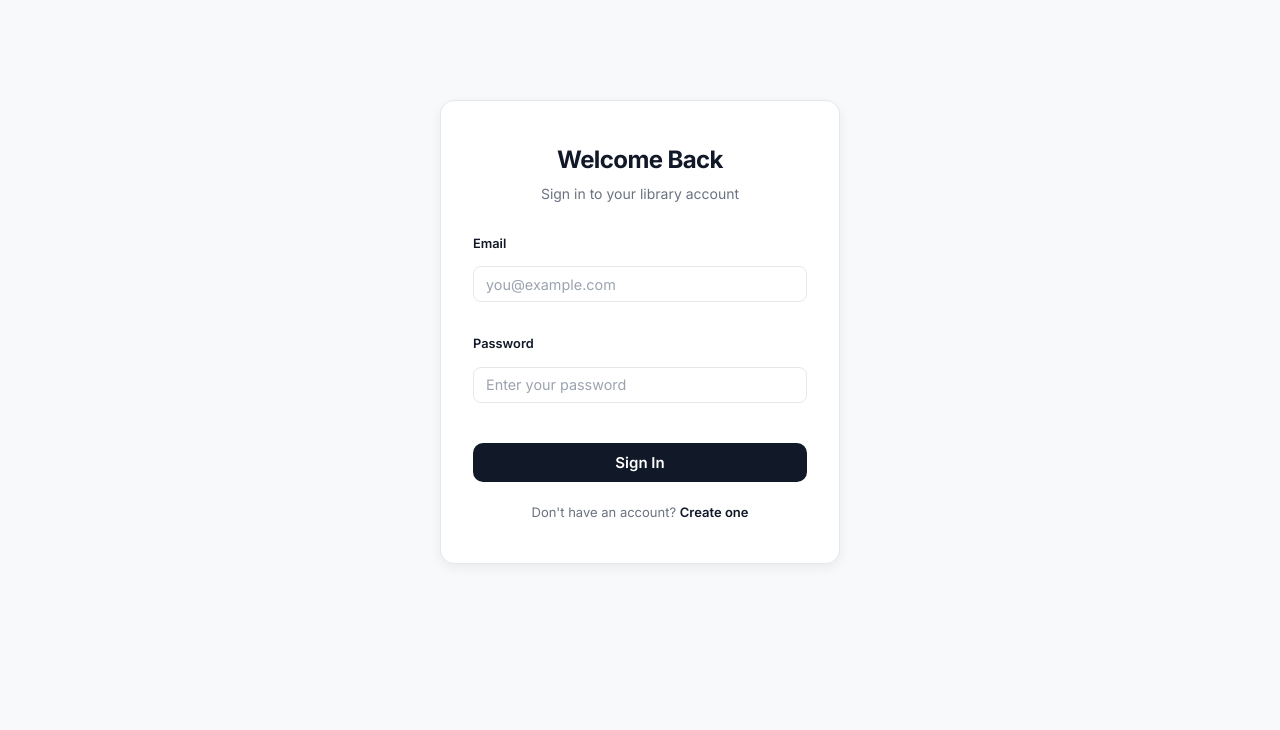
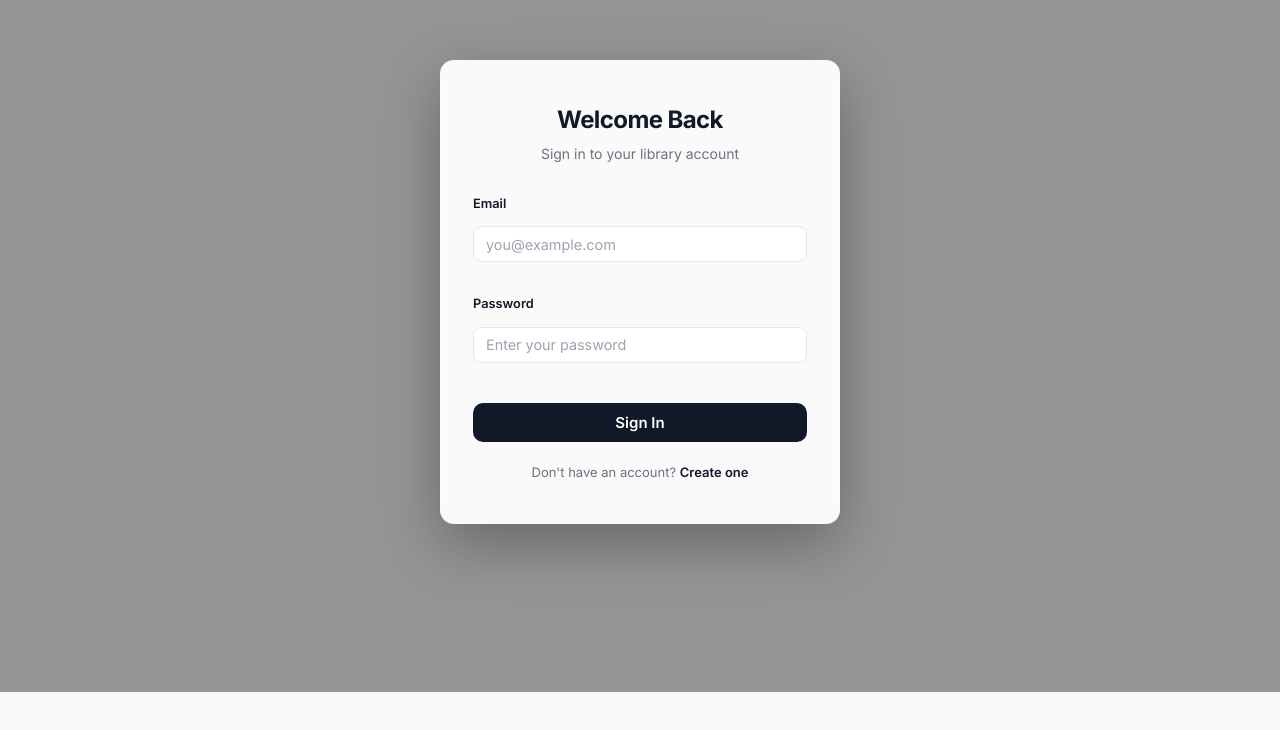
Before and after one commit to ThishaniDissanayake/LibraryManagementSystem, a React app in the folder frontend/: page /login in a window 1280 px wide. Shown: the part 108-838 px from the top of the page. After the commit the page ends 800 px from the top, so only its background shows below. Built offline with nearby package versions, Linux system fonts and the light colour scheme; the HTML template or start-up script is replaced by a standard one.

Commit message:
Add Library Background + Styling

```diff
--- a/frontend/src/pages/Auth.css
+++ b/frontend/src/pages/Auth.css
@@ -3,18 +3,52 @@
   display: flex;
   align-items: center;
   justify-content: center;
-  background: var(--bg);
   padding: 1.5rem;
+  position: relative;
+  overflow: hidden;
+  margin: -1.5rem -1rem;
+}
+
+@media (min-width: 768px) {
+  .auth-bg {
+    margin: -2.5rem -2rem;
+  }
+}
+
+.auth-bg::before {
+  content: '';
+  position: absolute;
+  inset: -20px;
+  background-image: inherit;
+  background-size: cover;
+  background-position: center;
+  background-repeat: no-repeat;
+  filter: blur(8px);
+  z-index: 0;
+}
+
+.auth-bg::after {
+  content: '';
+  position: absolute;
+  inset: 0;
+  background: rgba(0, 0, 0, 0.4);
+  z-index: 0;
+}
+
+.auth-bg > * {
+  position: relative;
+  z-index: 1;
 }
 
 .auth-card {
   width: 100%;
   max-width: 400px;
-  background: var(--surface);
-  border: 1px solid var(--border);
+  background: rgba(255, 255, 255, 0.95);
+  backdrop-filter: blur(12px);
+  border: 1px solid rgba(255, 255, 255, 0.3);
   border-radius: var(--radius-lg);
   padding: 2.5rem 2rem;
-  box-shadow: var(--shadow-md);
+  box-shadow: 0 20px 60px rgba(0, 0, 0, 0.3);
 }
 
 .auth-card h2 {
```
Also changed, not shown: frontend/src/assets/library.jpg (added).
